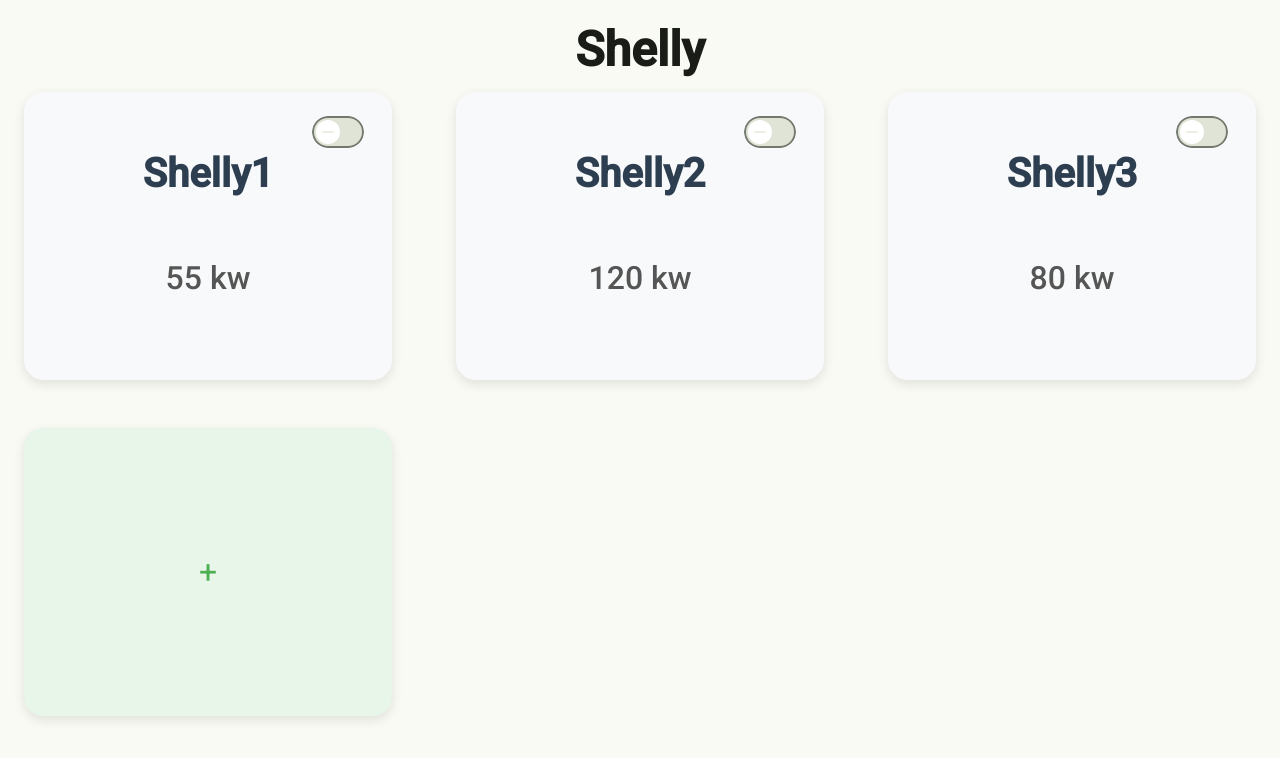
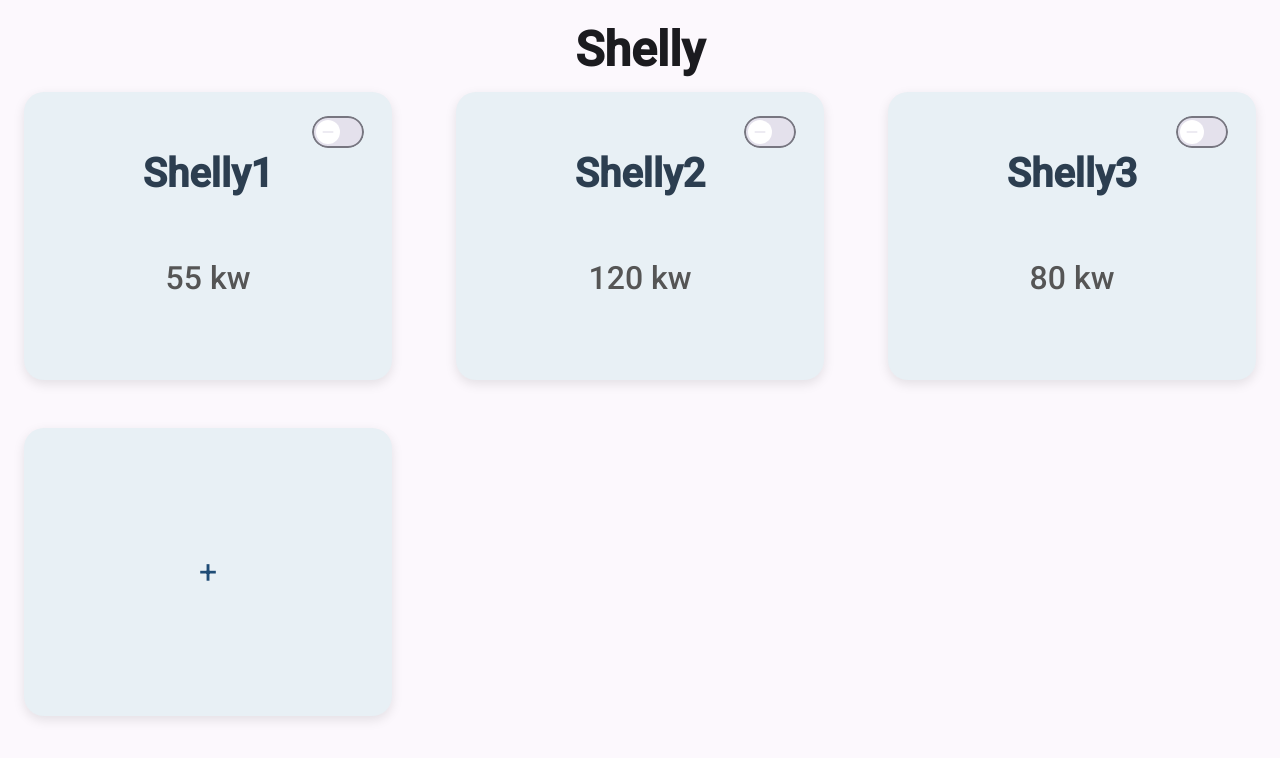
Before and after one commit to VoltCast-a-ASE-project/Frontend, an Angular app in the folder voltcast-frontend/: page /shelly in a window 1280 px wide. Shown: the top 758 px of the page. Built offline with nearby package versions, Linux system fonts and the light colour scheme.

Commit message:
update: color palette

```diff
--- a/voltcast-frontend/src/app/components/shelly-add-config/shelly-add-config.css
+++ b/voltcast-frontend/src/app/components/shelly-add-config/shelly-add-config.css
@@ -1,7 +1,7 @@
 .shelly-form {
   display: flex;
-  flex-direction: column; /* sorgt dafür, dass Felder untereinander stehen */
-  gap: 16px; /* optional: Abstand zwischen den Feldern */
+  flex-direction: column;
+  gap: 16px;
 }
 
 .full-width {
--- a/voltcast-frontend/src/app/components/shelly-item/shelly-item.css
+++ b/voltcast-frontend/src/app/components/shelly-item/shelly-item.css
@@ -10,7 +10,7 @@
   max-width: 400px;
 
   border-radius: 20px;
-  background: #f8f9fa;
+  background: #e8f0f5;
   padding: 1.5rem;
   margin: 1rem auto;
 
@@ -38,7 +38,7 @@
 }
 
 ::ng-deep .mat-mdc-slide-toggle.mat-accent .mdc-switch__track::after {
-  background-color: #4caf50 !important;
+  background-color: #1f4c76 !important;
   opacity: 1 !important;
 }
 
@@ -47,7 +47,7 @@
 }
 
 ::ng-deep .mat-mdc-slide-toggle.mat-accent.mdc-switch--selected .mdc-switch__track::after {
-  background-color: #4caf50 !important;
+  background-color: #1f4c76 !important;
 }
 
 .secondRow {
--- a/voltcast-frontend/src/app/components/shelly-page/shelly-page.css
+++ b/voltcast-frontend/src/app/components/shelly-page/shelly-page.css
@@ -31,7 +31,7 @@ h2 {
   max-width: 400px;
 
   border-radius: 20px;
-  background-color: #e8f5e9;
+  background-color: #e8f0f5;
   padding: 1.5rem;
   margin: 1rem auto;
 
@@ -39,7 +39,7 @@ h2 {
   transition: transform 0.2s ease, box-shadow 0.2s ease;
   cursor: pointer;
   font-size: 2rem;
-  color: #4caf50;
+  color: #1f4c76;
 }
 
 .add-shelly:hover {
--- a/voltcast-frontend/src/custom-theme.scss
+++ b/voltcast-frontend/src/custom-theme.scss
@@ -9,8 +9,8 @@
 html {
   @include mat.theme((
     color: (
-      primary: mat.$green-palette,
-      tertiary: mat.$green-palette,
+      primary: mat.$blue-palette,
+      tertiary: mat.$blue-palette,
     ),
     typography: Roboto,
     density: 0,
```
